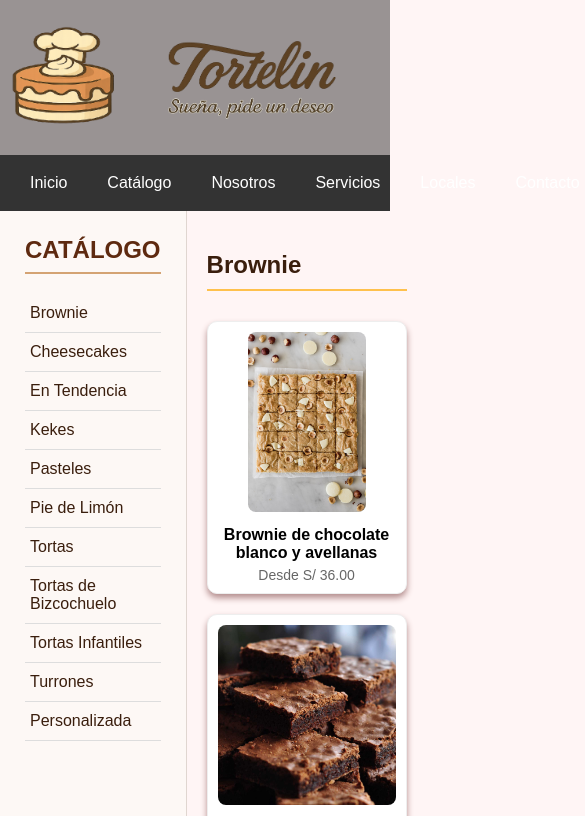
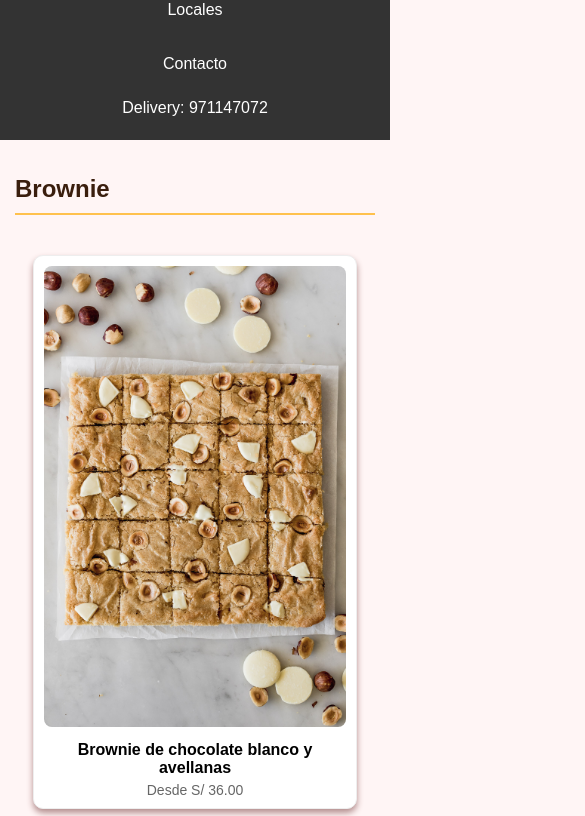
Before and after one commit to Anbiyi/PA4-TORTELIN, a plain HTML site: page catalogo.html in a window 390 px wide. Shown: the top 816 px of the page, 585 px wide, since content can reach past the window. Drawn offline with Linux system fonts and the light colour scheme.

Commit message:
Add files via upload

```diff
--- a/catalogo.css
+++ b/catalogo.css
@@ -400,3 +400,76 @@ h1 {
   color: #ffcc00;
   transition: color 0.3s ease;
 }
+
+/* ==== Responsive para celulares ==== */
+@media (max-width: 768px) {
+  /* Ajuste del contenedor principal */
+  .container {
+    flex-direction: column;
+  }
+
+  /* Sidebar ahora ocupa toda la anchura */
+  .sidebar {
+    width: 100%;
+    order: 2;
+    border-right: none;
+    border-top: 1px solid #e0d6d0;
+    padding: 15px;
+  }
+
+  /* Contenido ocupa el 100% */
+  .contenido {
+    width: 100%;
+    padding: 15px;
+  }
+
+  /* Header y logo ajustados */
+  header {
+    height: auto;
+    padding-bottom: 20px;
+  }
+
+  .header-content img {
+    height: auto;
+    max-height: 120px;
+  }
+
+  /* Nav responsive en columna */
+  .nav-container {
+    flex-direction: column;
+    align-items: flex-start;
+    padding: 10px;
+    gap: 10px;
+  }
+
+  .nav-container ul {
+    flex-direction: column;
+    width: 100%;
+    padding-left: 0;
+  }
+
+  .nav-container ul li {
+    margin: 5px 0;
+  }
+
+  .nav-container a {
+    display: block;
+    width: 100%;
+    padding: 8px;
+    font-size: 16px;
+  }
+
+  /* Galería en una sola columna */
+  .galeria {
+    grid-template-columns: 1fr;
+  }
+
+  .producto {
+    margin: 10px auto;
+    width: 90%;
+  }
+
+  .producto img {
+    height: auto;
+  }
+}
```
